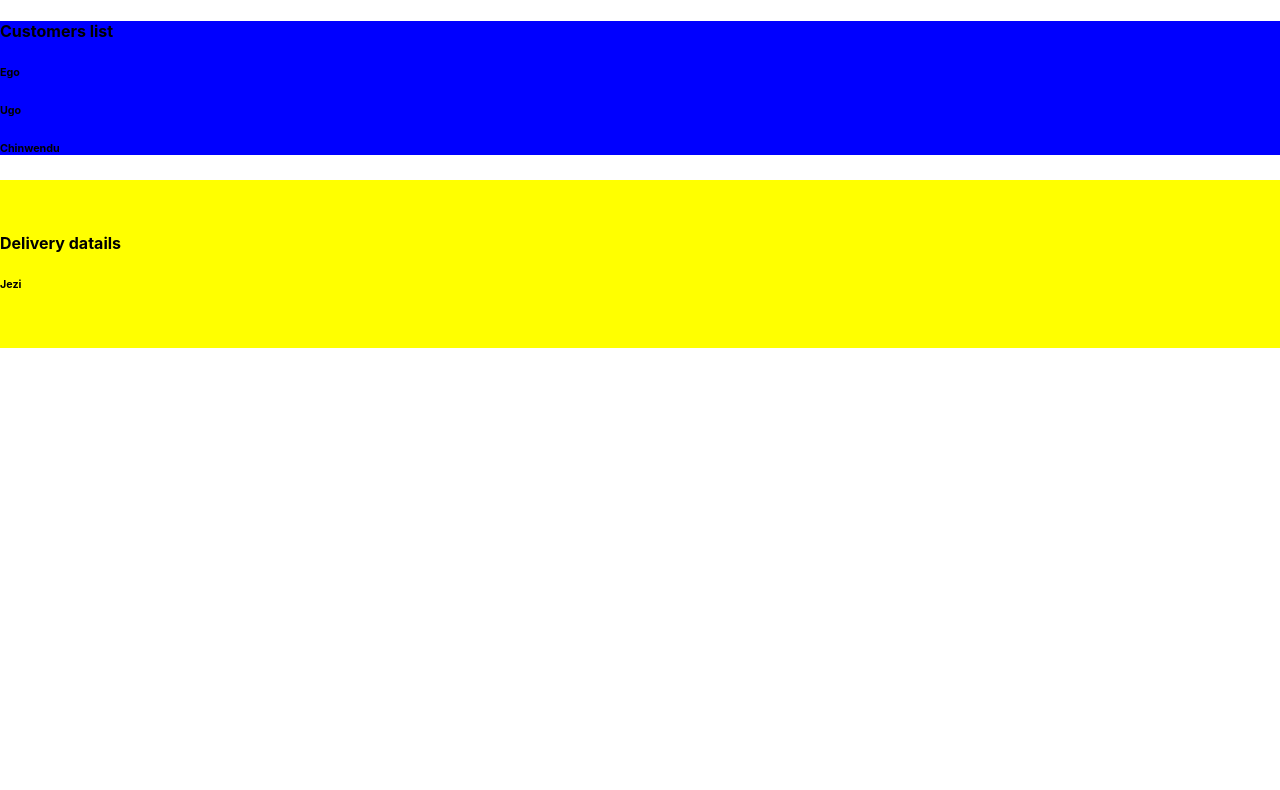
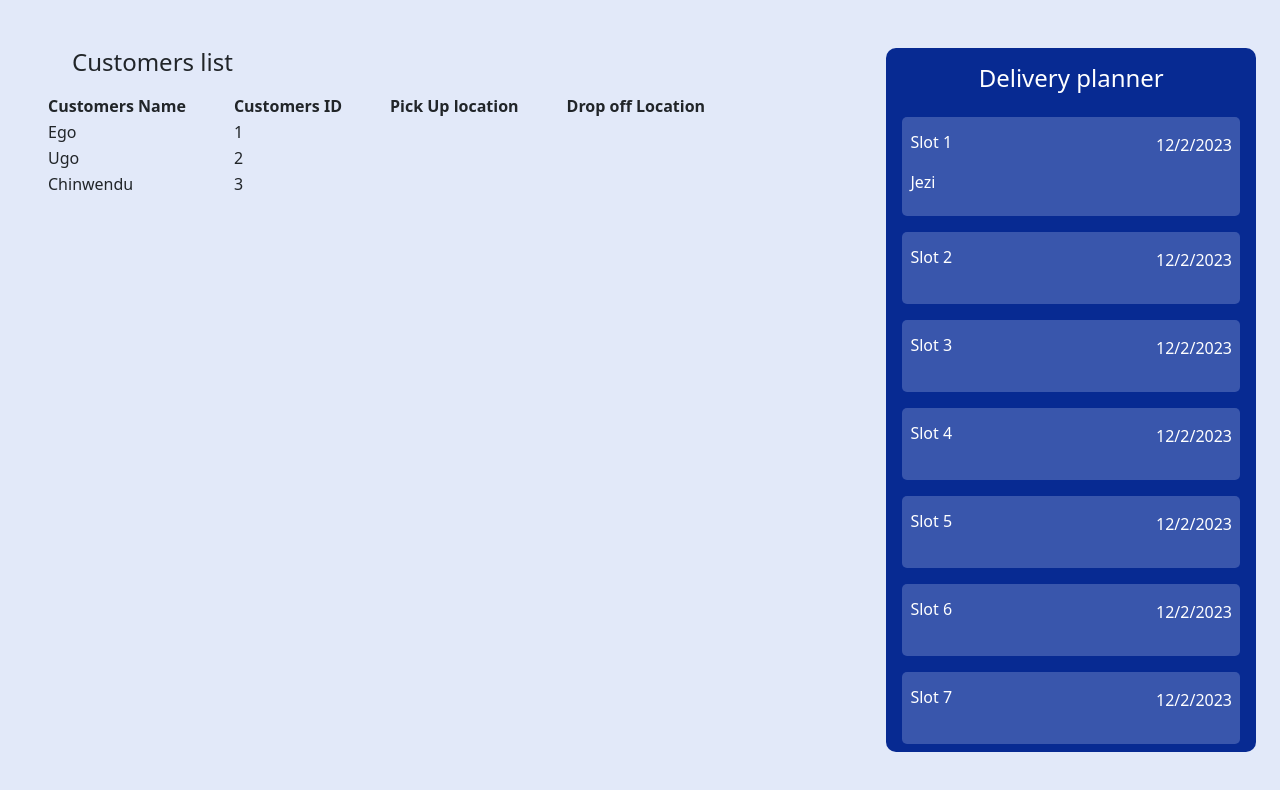
Before and after one commit to ihemebiriegondu/jdeveloper-task, a React (Create React App) app: page / in a window 1280 px wide. Shown: the top 790 px of the page. Built offline with nearby package versions, Linux system fonts and the light colour scheme; the HTML template or start-up script is replaced by a standard one.

Commit message:
designed the page, added all 7 slots with the customer info table

```diff
--- a/package.json
+++ b/package.json
@@ -6,7 +6,9 @@
     "@testing-library/jest-dom": "^5.16.5",
     "@testing-library/react": "^13.4.0",
     "@testing-library/user-event": "^13.5.0",
+    "bootstrap": "^5.2.3",
     "react": "^18.2.0",
+    "react-bootstrap": "^2.7.0",
     "react-dom": "^18.2.0",
     "react-scripts": "5.0.1",
     "web-vitals": "^2.1.4"
--- a/src/App.js
+++ b/src/App.js
@@ -1,3 +1,4 @@
+import 'bootstrap/dist/css/bootstrap.min.css';
 import Mainpage from "./components/Mainpage";
 
 function App() {
--- /dev/null
+++ b/src/app.css
@@ -0,0 +1,42 @@
+.mainPage {
+    background: rgba(196, 209, 242, 0.488);
+    position: absolute;
+    height: 100%;
+    width: 100%;
+}
+
+.mainPage .mainpagesubdiv {
+    height: 100%;
+    width: 100%;
+}
+
+.mainPage .planned-list-div {
+    background: rgb(7, 42, 146);
+    color: white;
+    padding: 1rem;
+    width: 30%;
+    border-radius: 10px;
+    overflow-y: auto;
+}
+
+.mainPage .planned-list-div .planned-item {
+    background: rgba(196, 209, 242, 0.264);
+    border-radius: 5px;
+}
+
+.mainPage .planned-list-div::-webkit-scrollbar {
+    width: 10px;
+}
+
+.mainPage .planned-list-div::-webkit-scrollbar-track {
+    background: rgba(196, 209, 242, 0.829);
+}
+
+.mainPage .planned-list-div::-webkit-scrollbar-thumb {
+    background: darkblue;
+    border-radius: 5px;
+}
+
+.mainPage .planned-list-div::-webkit-scrollbar-thumb:hover {
+    background: darkblue;
+}
--- a/src/components/Mainpage.js
+++ b/src/components/Mainpage.js
@@ -1,4 +1,5 @@
 import React, { useState } from 'react'
+import '../app.css'
 
 const Mainpage = () => {
 
@@ -58,33 +59,101 @@ const Mainpage = () => {
     }
 
     return (
-        <div>
-            <div>
-                <div className='unplanned-list-div' style={{background: 'blue'}} onDrop={(e) => onDrop(e, "unplanned")}>
-                    <h4>Customers list</h4>
+        <div className='mainPage'>
+            <div className='d-flex justify-content-between mainpagesubdiv py-5 px-4'>
+                <div className='unplanned-list-div'>
+                    <h4 className='ps-5 mb-3'>Customers list</h4>
+                    <table onDrop={(e) => onDrop(e, "unplanned")}>
+                        <thead>
+                            <tr>
+                                <th className='px-4'>Customers Name</th>
+                                <th className='px-4'>Customers ID</th>
+                                <th className='px-4'>Pick Up location</th>
+                                <th className='px-4'>Drop off Location</th>
+                            </tr>
+                        </thead>
+                        <tbody>
+                            {
+                                customerCategories.unplanned.map((category) =>
+                                    <tr key={category.id} onDragStart={(e) => onDragStart(e, category.id)} onDragOver={(e) => onDragOver(e)} onDrop={(e) => onDrop(e, "unplanned")} draggable='true'>
+                                        <td className='px-4'>{category.name}</td>
+                                        <td className='px-4'>{category.id}</td>
+                                    </tr>
+                                )
+                            }
+                        </tbody>
+                    </table>
                     <div>
-                        {
-                            customerCategories.unplanned.map((category) =>
-                                <div key={category.id} onDragStart={(e) => onDragStart(e, category.id)} onDragOver={(e) => onDragOver(e)} onDrop={(e) => onDrop(e, "unplanned")} className='draggable' draggable='true'>
-                                    <h6>{category.name}</h6>
-                                </div>
-                            )
-                        }
+
 
                     </div>
                 </div>
 
 
-                <div className='planned-list-div' style={{background: 'yellow', padding:'2rem 0'}} onDragOver={(e) => onDragOver(e)} onDrop={(e) => onDrop(e, "planned")} droppable='true'>
-                    <h4>Delivery datails</h4>
+                <div className='planned-list-div'>
+                    <h4 className='text-center mb-4'>Delivery planner</h4>
                     <div>
+
                         {
                             customerCategories.planned.map((category) =>
-                                <div key={category.id}>
-                                    <h6>{category.name}</h6>
+                                <div className='planned-item py-3 px-2 mb-3' onDragOver={(e) => onDragOver(e)} onDrop={(e) => onDrop(e, "planned")} droppable='true'>
+                                    <div className='d-flex justify-content-between mb-3'>
+                                        <h6 className='mb-0'>Slot 1</h6>
+                                        <p className='mb-0'>12/2/2023</p>
+                                    </div>
+                                    <div key={category.id}>
+                                        <h6>{category.name}</h6>
+                                    </div>
                                 </div>
                             )
                         }
+                        <div className='planned-item py-3 px-2 mb-3'>
+                            <div className='d-flex justify-content-between mb-3'>
+                                <h6 className='mb-0'>Slot 2</h6>
+                                <p className='mb-0'>12/2/2023</p>
+                            </div>
+
+                        </div>
+
+                        <div className='planned-item py-3 px-2 mb-3'>
+                            <div className='d-flex justify-content-between mb-3'>
+                                <h6 className='mb-0'>Slot 3</h6>
+                                <p className='mb-0'>12/2/2023</p>
+                            </div>
+
+                        </div>
+
+                        <div className='planned-item py-3 px-2 mb-3'>
+                            <div className='d-flex justify-content-between mb-3'>
+                                <h6 className='mb-0'>Slot 4</h6>
+                                <p className='mb-0'>12/2/2023</p>
+                            </div>
+
+                        </div>
+
+                        <div className='planned-item py-3 px-2 mb-3'>
+                            <div className='d-flex justify-content-between mb-3'>
+                                <h6 className='mb-0'>Slot 5</h6>
+                                <p className='mb-0'>12/2/2023</p>
+                            </div>
+
+                        </div>
+
+                        <div className='planned-item py-3 px-2 mb-3'>
+                            <div className='d-flex justify-content-between mb-3'>
+                                <h6 className='mb-0'>Slot 6</h6>
+                                <p className='mb-0'>12/2/2023</p>
+                            </div>
+
+                        </div>
+
+                        <div className='planned-item py-3 px-2 mb-3'>
+                            <div className='d-flex justify-content-between mb-3'>
+                                <h6 className='mb-0'>Slot 7</h6>
+                                <p className='mb-0'>12/2/2023</p>
+                            </div>
+
+                        </div>
 
                     </div>
                 </div>
```
Also changed, not shown: 2 other files (tests, documents, lock files or other folders).
